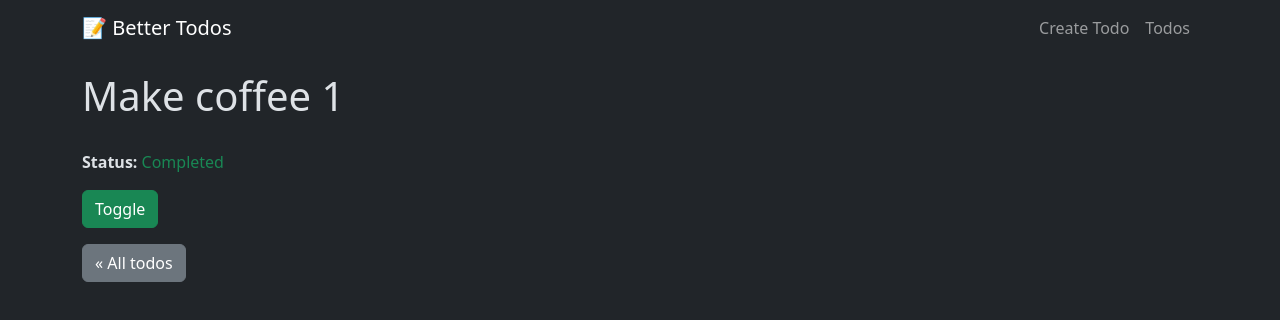
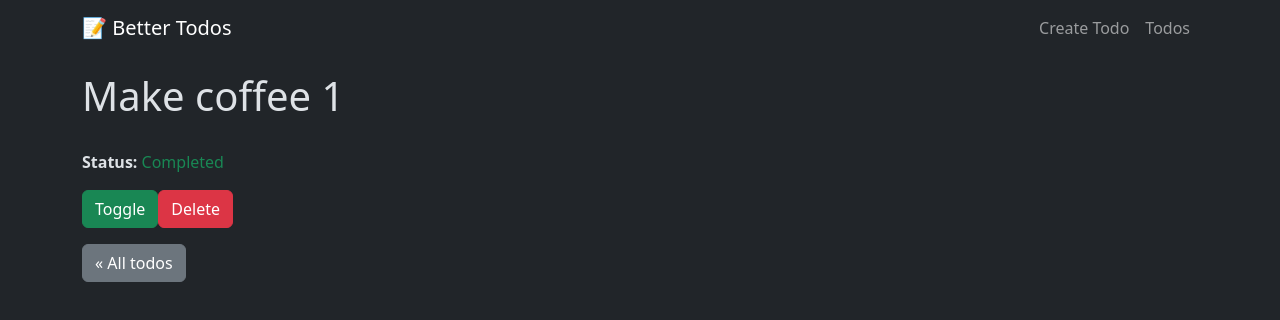
Before and after one commit to drblue/fed23-javascript-2, a React (Vite) app in the folder 06-better-todos/: page /todos/1 in a window 1280 px wide. Shown: the top 320 px of the page. Built offline with nearby package versions, Linux system fonts and the light colour scheme; data requests are answered from the project's data file.

Commit message:
Delete a todo.

```diff
--- a/06-better-todos/src/pages/TodoPage.tsx
+++ b/06-better-todos/src/pages/TodoPage.tsx
@@ -1,6 +1,6 @@
 import { useEffect, useState } from "react";
 import Button from "react-bootstrap/Button";
-import { Link, useParams } from "react-router-dom";
+import { Link, useNavigate, useParams } from "react-router-dom";
 import { Todo } from "../types/Todo";
 import * as TodosAPI from "../services/TodosAPI";
 
@@ -8,6 +8,16 @@ const TodoPage = () => {
 	const [todo, setTodo] = useState<Todo | null>(null);
 	const { id } = useParams();
 	const todoId = Number(id);
+	const navigate = useNavigate();
+
+	// Delete todo in API
+	const deleteTodo = async (todo: Todo) => {
+		// Call TodosAPI and delete the todo
+		await TodosAPI.deleteTodo(todo.id);
+
+		// Redirect to "/todos"
+		navigate("/todos");
+	}
 
 	// Get todo from API
 	const getTodo = async (id: number) => {
@@ -50,7 +60,7 @@ const TodoPage = () => {
 			<div className="buttons mb-3">
 				<Button variant="success" onClick={() => toggleTodo(todo)}>Toggle</Button>
 
-				{/* Delete */}
+				<Button variant="danger" onClick={() => deleteTodo(todo)}>Delete</Button>
 			</div>
 
 			<Link to="/todos" className="btn btn-secondary" role="button">
```
Also changed, not shown: 06-better-todos/src/pages/TodosPage.tsx (+0 -9 lines).
